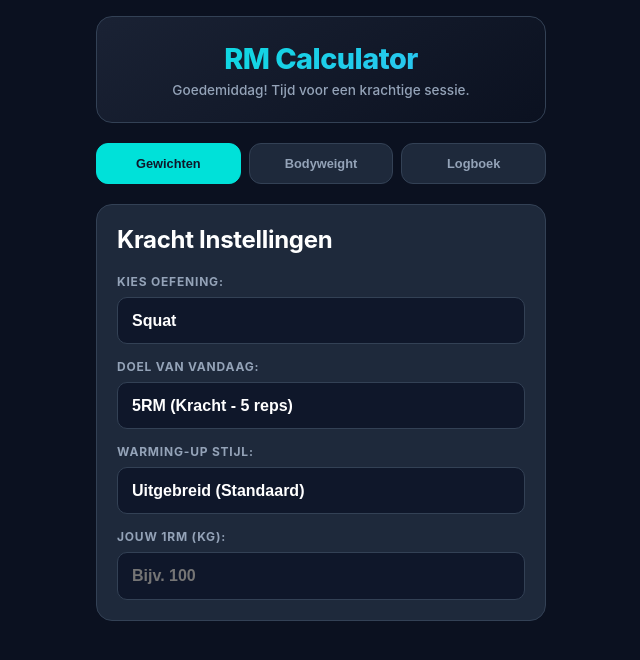
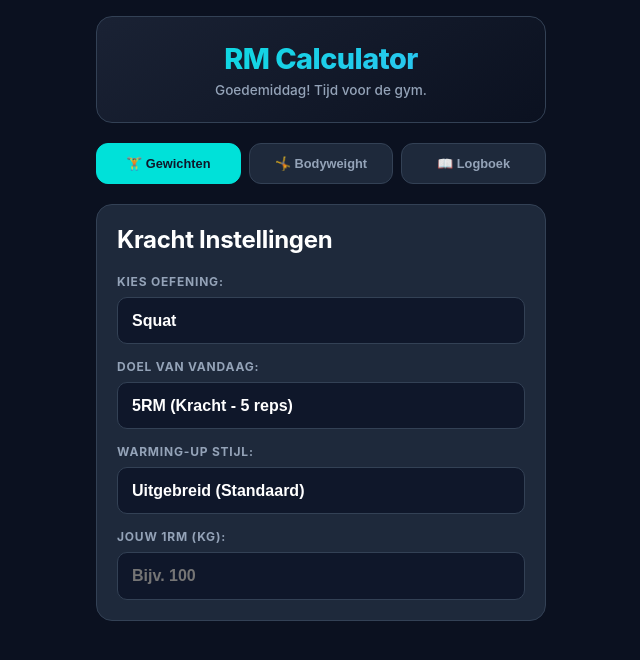
Before and after one commit to nvanameyden/rmcalculator, a plain HTML site: page index.html in a window 1280 px wide. Shown: the whole page, without its empty margins (319-959 px from the left). Drawn offline with Linux system fonts and the light colour scheme.

Commit message:
Enhance UI with emojis and update greetings
Updated greeting messages and added emojis to tab buttons.

```diff
--- a/index.html
+++ b/index.html
@@ -220,10 +220,10 @@
     </div>
 
     <div class="tabs">
-        <button id="btn-tab-calc" class="tab-btn active" onclick="switchTab('calc')">Gewichten</button>
-        <button id="btn-tab-bw" class="tab-btn" onclick="switchTab('bw')">Bodyweight</button>
-        <button id="btn-tab-log" class="tab-btn" onclick="switchTab('log')">Logboek</button>
-    </div>
+    <button id="btn-tab-calc" class="tab-btn active" onclick="switchTab('calc')">🏋️ Gewichten</button>
+    <button id="btn-tab-bw" class="tab-btn" onclick="switchTab('bw')">🤸 Bodyweight</button>
+    <button id="btn-tab-log" class="tab-btn" onclick="switchTab('log')">📖 Logboek</button>
+  </div>
 
     <div id="tab-calc">
         <div class="card">
@@ -616,11 +616,11 @@
 
             let tekst = "";
             if (totaalMinuten < 12 * 60) {
-                tekst = "Goedemorgen! Tijd om aan de bak te gaan.";
+                tekst = "Goedemorgen! Tijd om aan te gaan trainen.";
             } else if (totaalMinuten >= 12 * 60 && totaalMinuten < 17 * 60 + 30) {
-                tekst = "Goedemiddag! Tijd voor een krachtige sessie.";
+                tekst = "Goedemiddag! Tijd voor de gym.";
             } else {
-                tekst = "Goedenavond! Sluit je dag sterk af.";
+                tekst = "Goedenavond! Sluit je dag af met de gym.";
             }
             document.getElementById('begroeting').innerText = tekst;
         }
```
